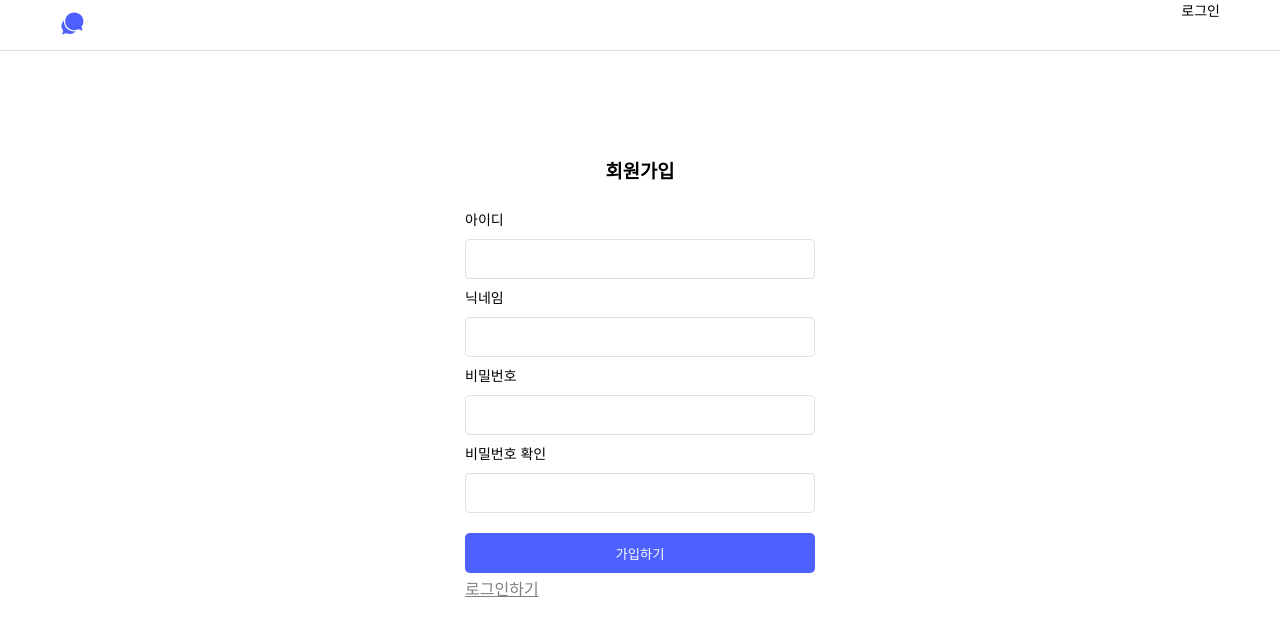
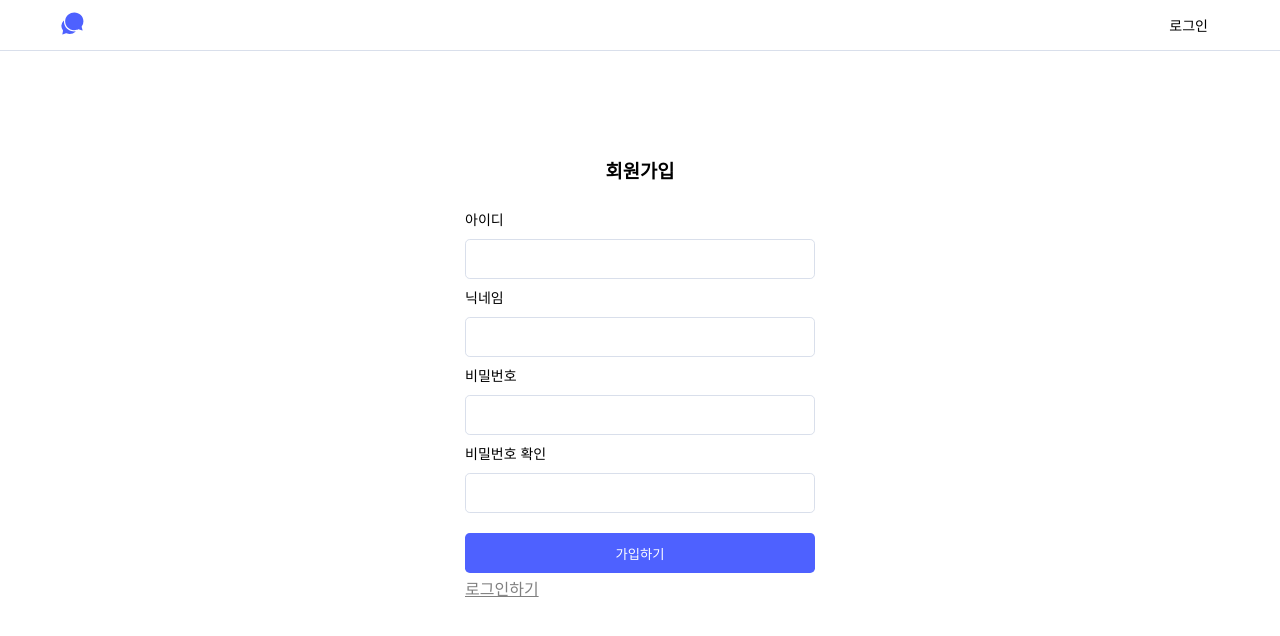
Before and after one commit to raeyoung-kim/alicorn-chat-app-client, a Next.js app: page /sign-up in a window 1280 px wide. Shown: the top 636 px of the page. Built offline with nearby package versions, Linux system fonts and the light colour scheme; no server answers.

Commit message:
리드미 추가

```diff
--- a/components/Header/index.tsx
+++ b/components/Header/index.tsx
@@ -56,7 +56,7 @@ const Header: React.FC<Props> = ({ user }) => {
             </div>
           ) : (
             <Link href={'/sign-in'}>
-              <a className={styles.button}>로그인</a>
+              <a className={styles.user}>로그인</a>
             </Link>
           )}
         </div>
--- a/pages/sign-up/index.tsx
+++ b/pages/sign-up/index.tsx
@@ -18,6 +18,9 @@ const SignUpPage: NextPage = () => {
     e.preventDefault();
     if (form.password !== form.confirmPassword) {
       return alert('비밀번호를 확인해주세요');
+    }
+    if (form.password === form.confirmPassword && form.password?.length < 8) {
+      return alert('비밀번호는 8자리 이상이어야 합니다');
     }
     try {
       await serverAPI.post('/auth/sign-up', {
```
Also changed, not shown: 1 other file (tests, documents, lock files or other folders).
